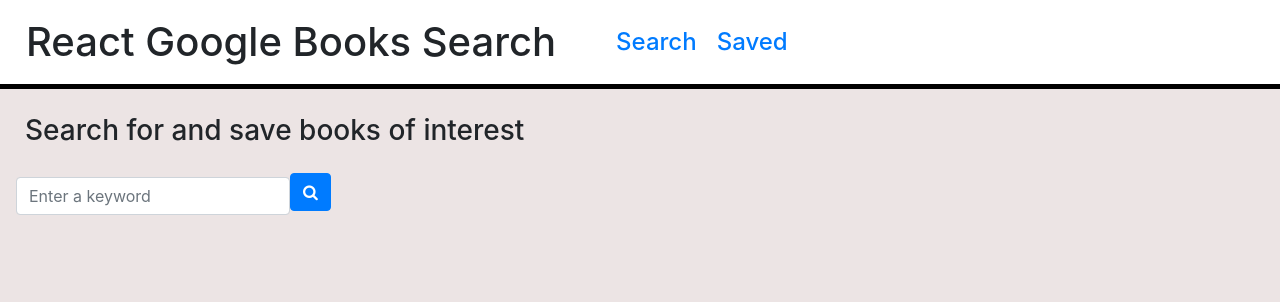
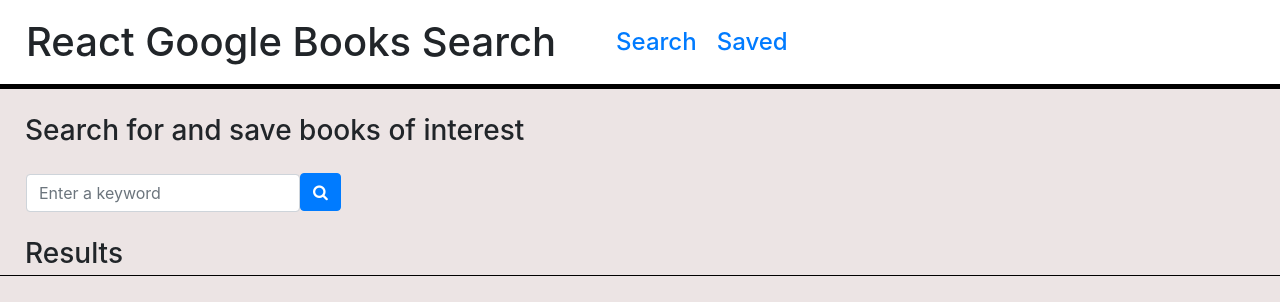
Before and after one commit to nikolaybutnik/google-books-search, a React (Create React App) app in the folder client/: page /search in a window 1280 px wide. Shown: the top 302 px of the page. Built offline with nearby package versions, Linux system fonts and the light colour scheme.

Commit message:
Add styling to search bar.

```diff
--- a/client/src/components/Nav.js
+++ b/client/src/components/Nav.js
@@ -11,7 +11,7 @@
         backgroundColor: 'white',
       }}
     >
-      <h1 style={{ margin: '10px', marginRight: '50px' }}>
+      <h1 style={{ margin: '10px', marginRight: '50px', display: 'inline' }}>
         React Google Books Search
       </h1>
       <Link to="/search">
--- a/client/src/components/SearchBar.js
+++ b/client/src/components/SearchBar.js
@@ -40,6 +40,7 @@
           placeholder="Enter a keyword"
           onChange={(event) => setSearch(event.target.value)}
           ref={inputRef}
+          style={{ marginBottom: '5px', marginLeft: '10px' }}
         ></input>
         <button type="submit" className="btn btn-primary mb-2">
           <i className="fa fa-search"></i>
--- a/client/src/components/SearchResults.js
+++ b/client/src/components/SearchResults.js
@@ -4,6 +4,14 @@
 function SearchResults({ results }) {
   return (
     <div>
+      <div
+        style={{
+          borderBottom: 'solid black thin',
+          marginTop: '10px',
+        }}
+      >
+        <h3 style={{ marginLeft: '25px', marginBottom: '5px' }}>Results</h3>
+      </div>
       {results.map((book) => (
         <Volume
           key={book.key}
```
Also changed, not shown: 1 other file (tests, documents, lock files or other folders).
